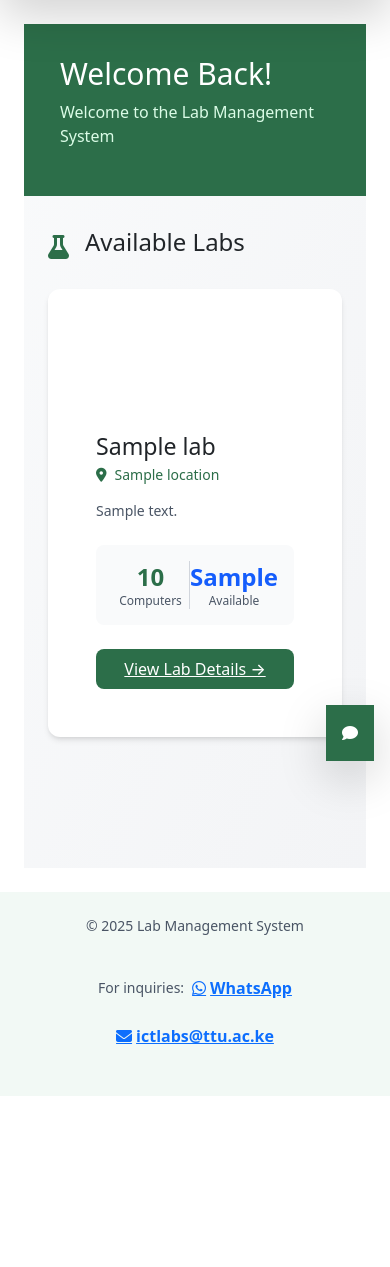
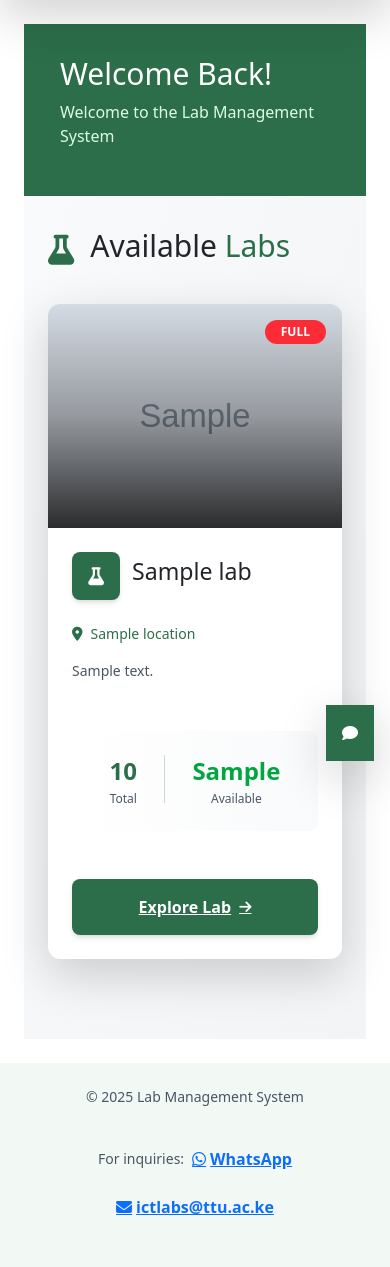
Before and after one commit to ayubsoft254/lab_mgmt_sys, a Django app: template templates/home.html in a window 390 px wide. Shown: the part 67-1334 px from the top of the page. Before the commit the page ends 1163 px from the top, so only its background shows below. Run offline with Django 5.2, Linux system fonts and the light colour scheme; the template is opened without the code that fills it: most values are stand-ins (such as "Sample title", 1, 10 or a date in 2020); grey boxes marked "Sample" are stand-in pictures.

Commit message:
feat: Enhance Available Labs section with improved layout, styling, and responsiveness

```diff
--- a/templates/home.html
+++ b/templates/home.html
@@ -36,56 +36,80 @@
     <div class="container mx-auto px-4 py-8 md:py-12">
         <!-- Available Labs Section -->
         <section class="mb-12">
-            <div class="flex items-center gap-3 mb-6">
-                <i class="fas fa-flask text-ttu-green text-2xl"></i>
-                <h2 class="text-2xl md:text-3xl font-bold text-gray-800">Available Labs</h2>
+            <div class="flex items-center gap-3 mb-8">
+                <i class="fas fa-flask text-ttu-green text-3xl"></i>
+                <h2 class="text-3xl md:text-4xl font-bold text-gray-900">Available <span class="text-ttu-green">Labs</span></h2>
             </div>
 
             {% if labs %}
-                <div class="grid grid-cols-1 md:grid-cols-2 lg:grid-cols-3 gap-6">
+                <div class="grid gap-8 md:grid-cols-2 lg:grid-cols-3">
                     {% for lab in labs %}
-                        <div class="group bg-white rounded-xl shadow-md hover:shadow-xl transition-all duration-300 overflow-hidden hover:translate-y-[-4px]">
-                            <!-- Lab Header -->
-                            <div class="h-24 bg-gradient-to-r from-ttu-green to-ttu-dark-green relative overflow-hidden">
-                                <div class="absolute inset-0 opacity-10">
-                                    <i class="fas fa-flask text-white text-6xl absolute -top-2 -right-4"></i>
-                                </div>
+                        <div class="group bg-white rounded-xl shadow-lg overflow-hidden transition-all duration-300 hover:shadow-2xl hover:-translate-y-2">
+                            <!-- Lab Image Header with Overlay -->
+                            <div class="relative h-56 overflow-hidden bg-gradient-to-b from-ttu-green to-ttu-dark-green">
+                                {% if lab.image %}
+                                    <img src="{{ lab.image.url }}" alt="{{ lab.name }}" class="w-full h-full object-cover transition-transform duration-500 group-hover:scale-110">
+                                {% else %}
+                                    <div class="w-full h-full flex items-center justify-center">
+                                        <i class="fas fa-flask text-white text-6xl opacity-20"></i>
+                                    </div>
+                                {% endif %}
+                                <div class="absolute inset-0 bg-gradient-to-t from-black/80 via-black/30 to-transparent"></div>
+
+                                <!-- Status Badge -->
+                                {% if lab.available_computers > 0 %}
+                                    <span class="absolute top-4 right-4 bg-green-500 text-white text-xs font-bold px-3 py-1 rounded-full flex items-center gap-1">
+                                        <i class="fas fa-check-circle"></i> {{ lab.available_computers }} Available
+                                    </span>
+                                {% else %}
+                                    <span class="absolute top-4 right-4 bg-red-500 text-white text-xs font-bold px-3 py-1 rounded-full">FULL</span>
+                                {% endif %}
                             </div>
 
                             <!-- Lab Content -->
-                            <div class="p-5">
-                                <h3 class="text-xl font-bold text-gray-800 mb-1">{{ lab.name }}</h3>
+                            <div class="p-6">
+                                <!-- Header with Icon -->
+                                <div class="flex items-center mb-4">
+                                    <div class="w-12 h-12 bg-ttu-green rounded-lg flex items-center justify-center mr-3 text-white shadow-md">
+                                        <i class="fas fa-flask text-lg"></i>
+                                    </div>
+                                    <h3 class="text-xl font-bold text-gray-900">{{ lab.name }}</h3>
+                                </div>
+
+                                <!-- Location -->
                                 <p class="text-ttu-green text-sm font-medium mb-3 flex items-center gap-2">
                                     <i class="fas fa-map-marker-alt"></i>{{ lab.location }}
                                 </p>
 
-                                <p class="text-gray-600 text-sm mb-4 line-clamp-2">{{ lab.description|truncatewords:15 }}</p>
+                                <!-- Description -->
+                                <p class="text-gray-600 text-sm mb-5 leading-relaxed">{{ lab.description|truncatewords:18 }}</p>
 
-                                <!-- Lab Stats -->
-                                <div class="bg-gray-50 rounded-lg p-3 mb-4 flex items-center justify-between">
-                                    <div class="text-center flex-1">
+                                <!-- Lab Stats Card -->
+                                <div class="bg-gradient-to-r from-ttu-light to-gray-50 rounded-lg p-4 mb-5 flex justify-around">
+                                    <div class="text-center">
                                         <div class="text-2xl font-bold text-ttu-green">{{ lab.capacity }}</div>
-                                        <div class="text-xs text-gray-600">Computers</div>
+                                        <div class="text-xs text-gray-600 font-medium mt-1">Total</div>
                                     </div>
                                     <div class="h-12 w-px bg-gray-300"></div>
-                                    <div class="text-center flex-1">
-                                        <div class="text-2xl font-bold text-blue-600">{{ lab.available_computers|default:0 }}</div>
-                                        <div class="text-xs text-gray-600">Available</div>
+                                    <div class="text-center">
+                                        <div class="text-2xl font-bold text-green-600">{{ lab.available_computers|default:0 }}</div>
+                                        <div class="text-xs text-gray-600 font-medium mt-1">Available</div>
                                     </div>
                                 </div>
 
                                 <!-- Action Button -->
-                                <a href="{% url 'lab_detail' lab.id %}" class="block w-full bg-ttu-green text-white py-2 rounded-lg font-medium text-center hover:bg-ttu-dark-green transition">
-                                    View Lab Details →
+                                <a href="{% url 'lab_detail' lab.id %}" class="block w-full bg-ttu-green text-white py-3 px-4 rounded-lg font-semibold text-center hover:bg-ttu-dark-green transition-all duration-300 shadow-md hover:shadow-lg hover:translate-y-[-1px] flex items-center justify-center gap-2">
+                                    Explore Lab <i class="fas fa-arrow-right text-sm"></i>
                                 </a>
                             </div>
                         </div>
                     {% endfor %}
                 </div>
             {% else %}
-                <div class="bg-white rounded-lg p-8 text-center">
-                    <i class="fas fa-inbox text-4xl text-gray-300 mb-4"></i>
-                    <p class="text-gray-500 text-lg">No labs available at the moment.</p>
+                <div class="bg-gradient-to-br from-white to-gray-50 rounded-xl p-12 text-center shadow-lg border border-gray-100">
+                    <i class="fas fa-inbox text-5xl text-gray-300 mb-4 inline-block"></i>
+                    <p class="text-gray-600 text-lg font-medium">No labs available at the moment.</p>
+                    <p class="text-gray-500 text-sm mt-2">Please check back later.</p>
                 </div>
             {% endif %}
         </section>
@@ -299,11 +323,45 @@
 </div>
 
 <style>
+    :root {
+        --ttu-green: #2c6e49;
+        --ttu-dark-green: #1e4c33;
+        --ttu-light: #f2f9f5;
+    }
+
+    .bg-ttu-green {
+        background-color: var(--ttu-green);
+    }
+
+    .bg-ttu-dark-green {
+        background-color: var(--ttu-dark-green);
+    }
+
+    .bg-ttu-light {
+        background-color: var(--ttu-light);
+    }
+
+    .text-ttu-green {
+        color: var(--ttu-green);
+    }
+
     .line-clamp-2 {
         display: -webkit-box;
         -webkit-line-clamp: 2;
         -webkit-box-orient: vertical;
         overflow: hidden;
+    }
+
+    /* Smooth transitions for interactive elements */
+    .transition-all {
+        transition-property: all;
+        transition-timing-function: cubic-bezier(0.4, 0, 0.2, 1);
+        transition-duration: 300ms;
+    }
+
+    /* Group hover effects */
+    .group:hover .group-hover\:scale-110 {
+        transform: scale(1.1);
     }
 
     @media (max-width: 768px) {
@@ -314,6 +372,23 @@
         .text-3xl {
             font-size: 1.875rem;
         }
+
+        .text-4xl {
+            font-size: 2rem;
+        }
+    }
+
+    /* Card enhancement */
+    .shadow-lg {
+        box-shadow: 0 10px 15px -3px rgba(0, 0, 0, 0.1), 0 4px 6px -2px rgba(0, 0, 0, 0.05);
+    }
+
+    .shadow-xl {
+        box-shadow: 0 20px 25px -5px rgba(0, 0, 0, 0.1), 0 10px 10px -5px rgba(0, 0, 0, 0.04);
+    }
+
+    .shadow-2xl {
+        box-shadow: 0 25px 50px -12px rgba(0, 0, 0, 0.25);
     }
 </style>
 {% endblock %}
```
